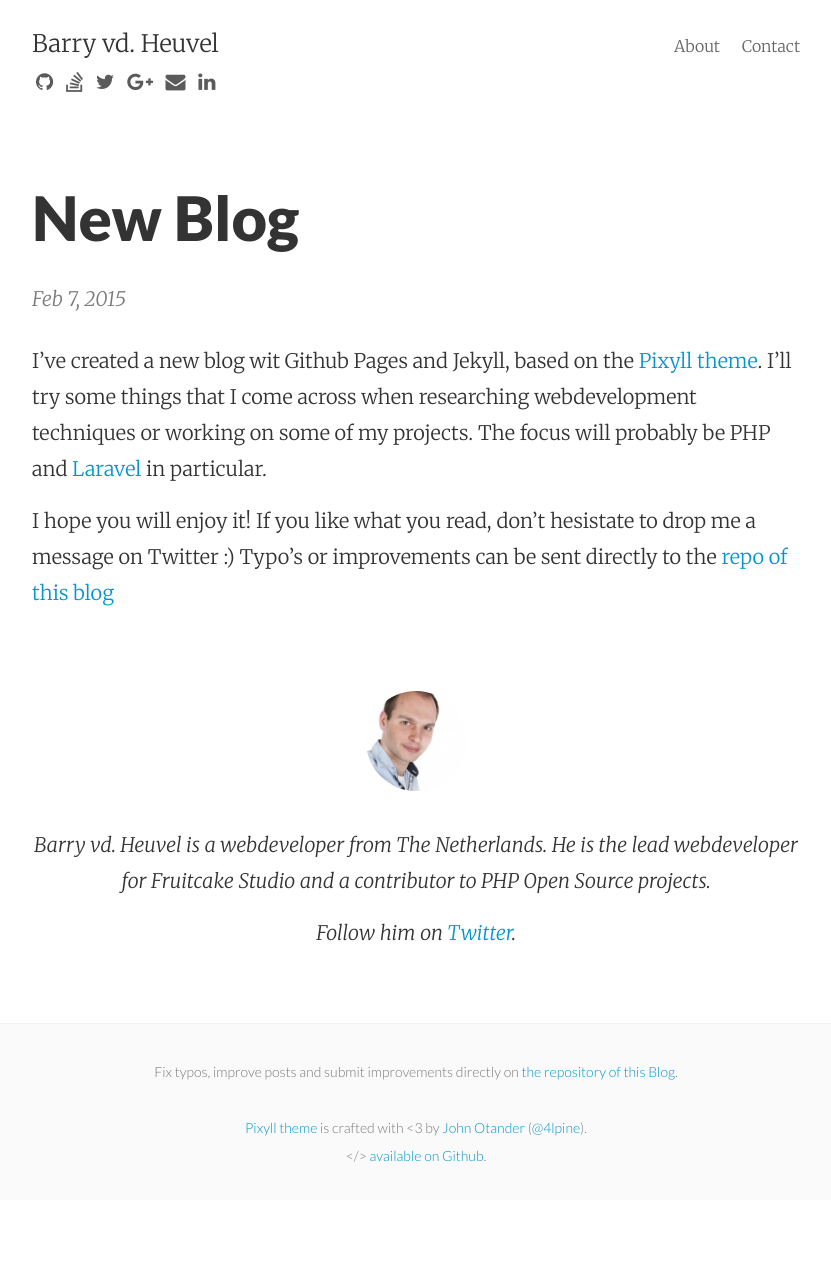
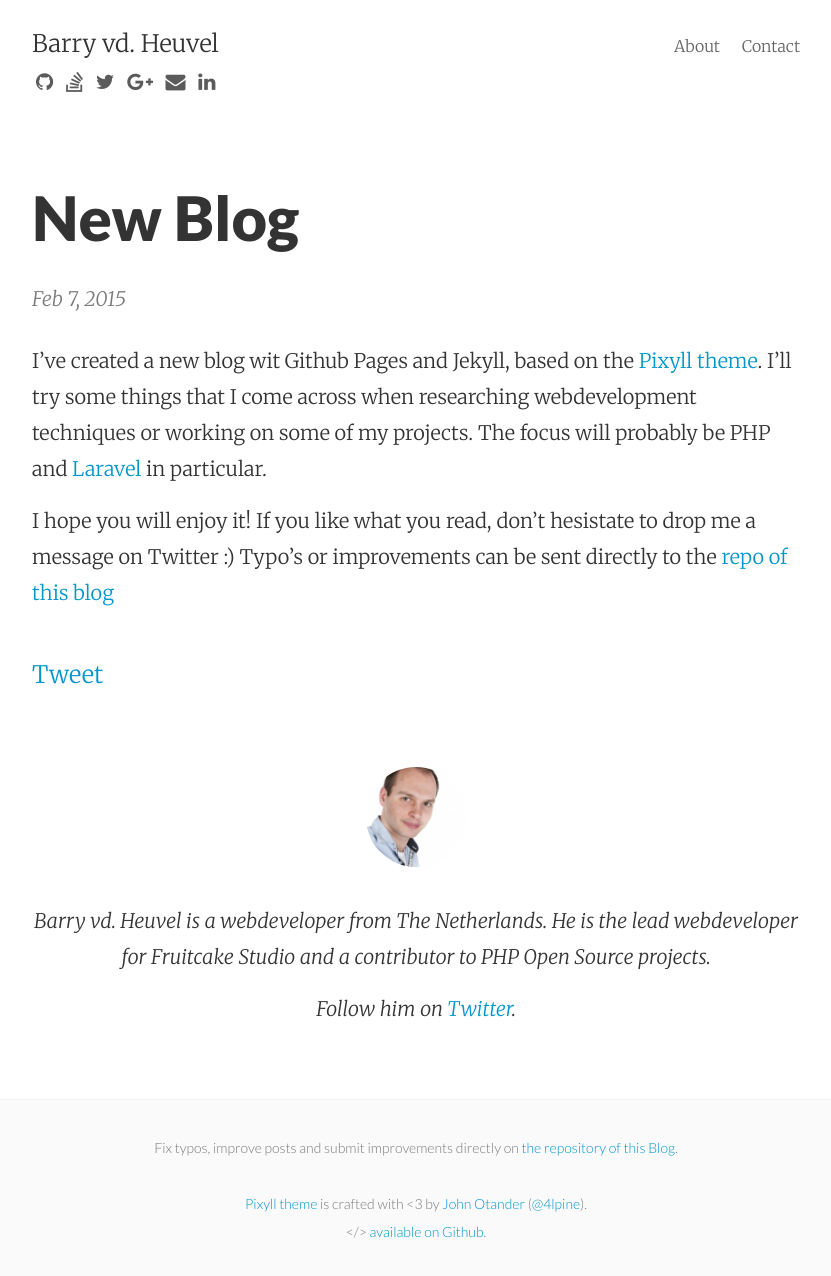
Before and after one commit to barryvdh/barryvdh.github.io, a Jekyll site: the page built from _posts/2015-02-07-a-new-blog.md, in a window 1280 px wide. Shown: the whole page, without its empty margins (224-1055 px from the left). Built offline with Jekyll 4.4.1, drawn with Linux system fonts in a browser that asks for light colours; nearby versions of some CDN libraries; comment, search, counter and statistics services are not loaded; before the commit the page ends 1200 px from its top, so only the background shows below that.

Commit message:
Add share buttons

```diff
--- a/_config.yml
+++ b/_config.yml
@@ -13,6 +13,7 @@
 animated:           false
 show_related_posts: false
 show_post_footers:  true
+show_post_share:    true
 show_social_icons:  true
 
 # Disqus post comments
--- /dev/null
+++ b/_includes/post_share.html
@@ -0,0 +1,24 @@
+<div class="py2 post-share">
+
+  <div class="share-button share-button-twitter">
+    <a href="https://twitter.com/share" class="twitter-share-button" data-url="{{ site.url }}{{ page.url }}" data-text="{{ page.title }}"{% if site.twitter_username %} data-via="{{ site.twitter_username }}"{% endif %}>Tweet</a>
+  </div>
+
+  <script>!function(d,s,id){var js,fjs=d.getElementsByTagName(s)[0],p=/^http:/.test(d.location)?'http':'https';if(!d.getElementById(id)){js=d.createElement(s);js.id=id;js.src=p+'://platform.twitter.com/widgets.js';fjs.parentNode.insertBefore(js,fjs);}}(document, 'script', 'twitter-wjs');</script>
+
+
+  <div id="fb-root"></div>
+  <script>(function(d, s, id) {
+    var js, fjs = d.getElementsByTagName(s)[0];
+    if (d.getElementById(id)) return;
+    js = d.createElement(s); js.id = id;
+    js.src = "//connect.facebook.net/nl_NL/sdk.js#xfbml=1&appId=124100344457343&version=v2.0";
+    fjs.parentNode.insertBefore(js, fjs);
+  }(document, 'script', 'facebook-jssdk'));</script>
+
+  <div class="share-button">
+    <div class="fb-share-button" data-href="{{ site.url }}{{ page.url }}" data-layout="button_count"></div>
+  </div>
+
+
+</div>
--- a/_layouts/post.html
+++ b/_layouts/post.html
@@ -18,6 +18,10 @@
 <article class="post-content">
   {{ content }}
 </article>
+
+{% if site.show_post_share %}
+  {% include post_share.html %}
+{% endif %}
 
 {% if site.show_post_footers %}
   {% include post_footer.html %}
--- a/_sass/_main.scss
+++ b/_sass/_main.scss
@@ -173,6 +173,14 @@
   margin: 2rem 0;
   width: 100px;
   border-radius: 50%;
+}
+
+.post-share .share-button {
+  float: left;
+
+  &.share-button-twitter {
+    margin-top: 4px;
+  }
 }
 
 .pagination,
```
